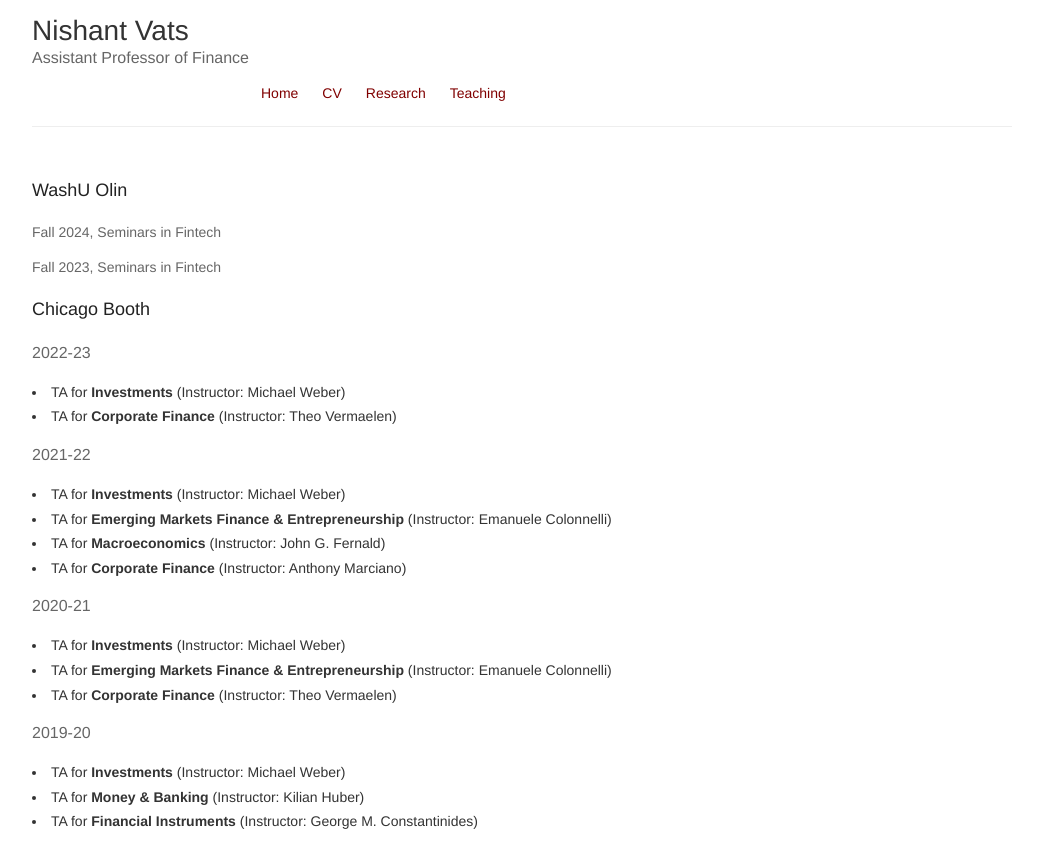
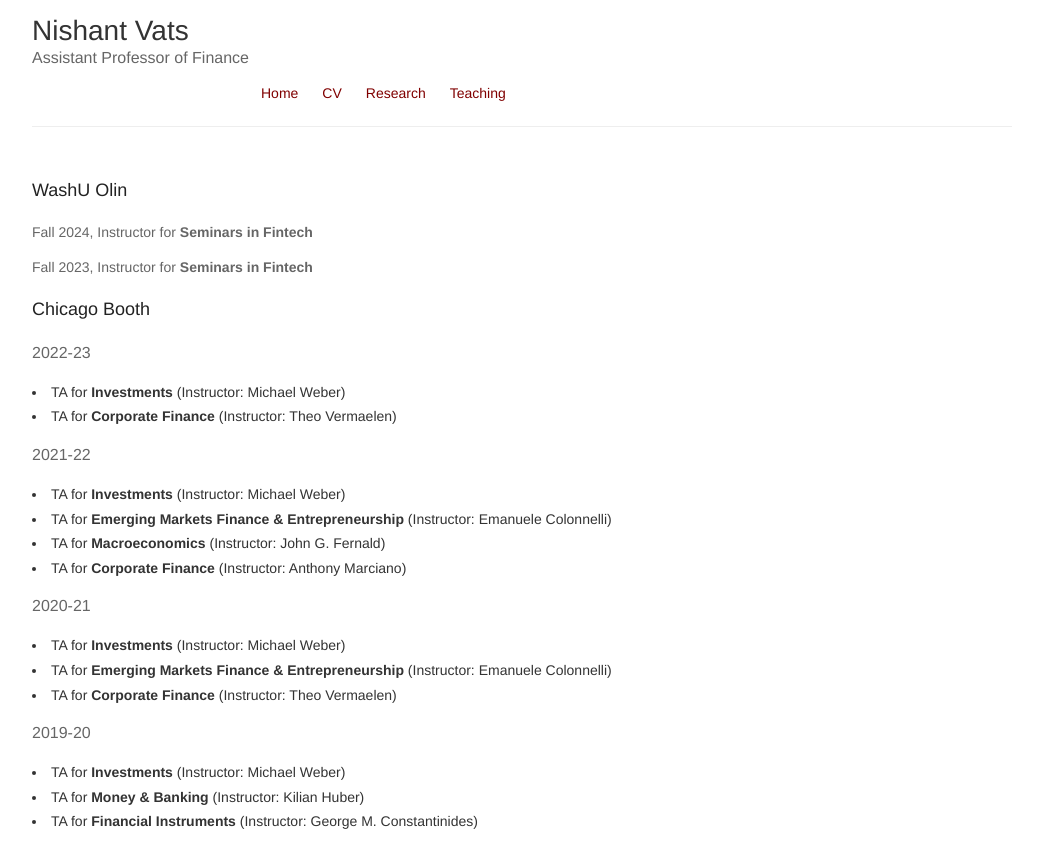
Before and after one commit to nishvats/nishvats.github.io, a Jekyll site: the page built from teaching.html, in a window 1280 px wide. Shown: the top 868 px of the page, without its empty margins (118-1161 px from the left). Built offline with Jekyll 4.4.1, drawn with Linux system fonts in a browser that asks for light colours.

Commit message:
Update teaching.html

```diff
--- a/teaching.html
+++ b/teaching.html
@@ -8,8 +8,8 @@
 
 <h3> WashU Olin </h3>
 
-<h5> Fall 2024, Seminars in Fintech </h5>
-<h5> Fall 2023, Seminars in Fintech </h5>
+<h5> Fall 2024, Instructor for <b>Seminars in Fintech</b> </h5>
+<h5> Fall 2023, Instructor for <b>Seminars in Fintech</b> </h5>
 
 
 <h3> Chicago Booth </h3>
```
